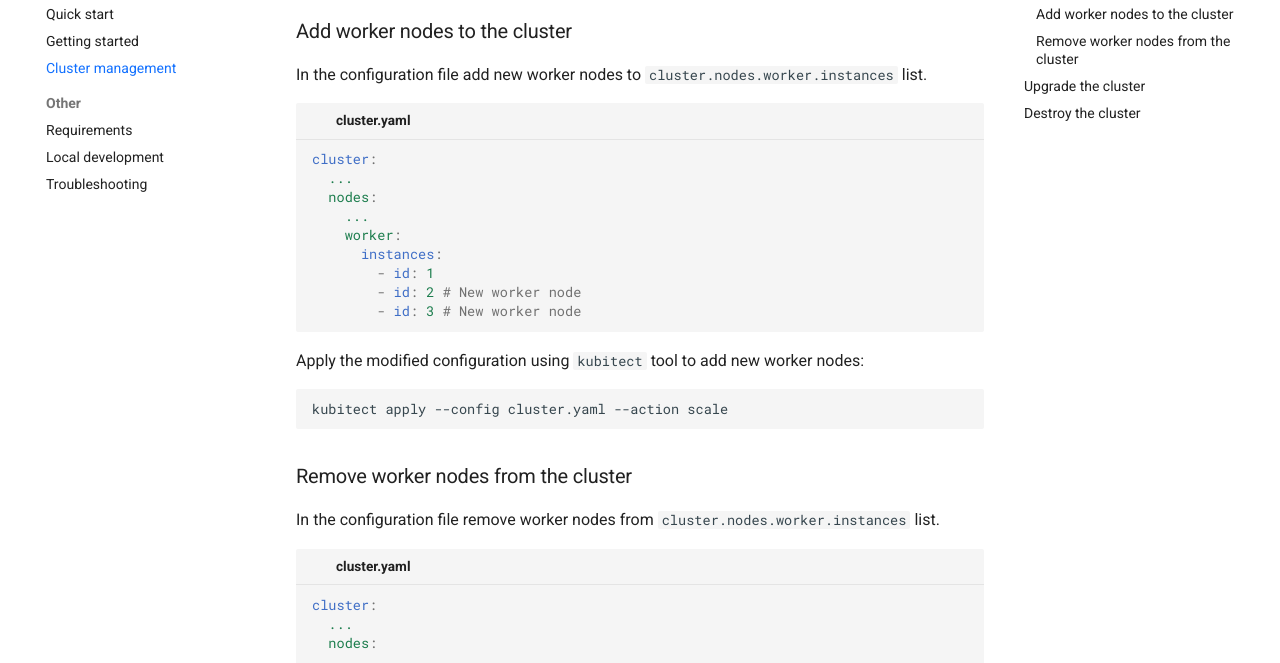
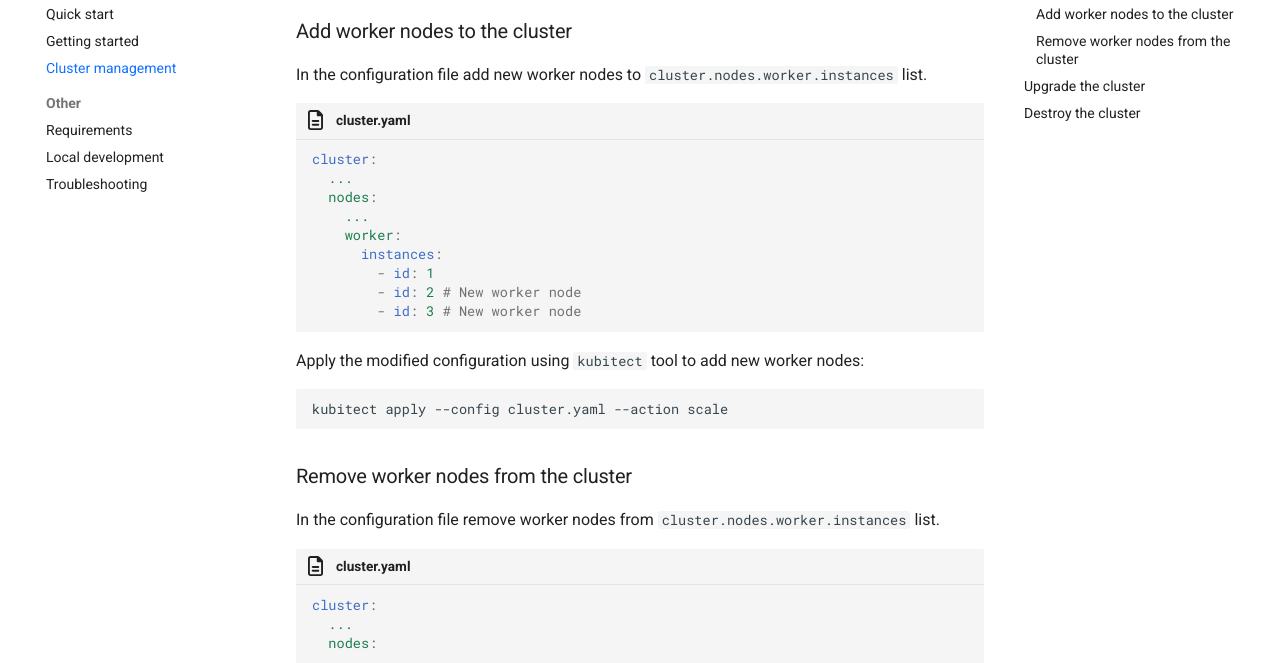
Before and after one commit to MusicDin/kubitect, an MkDocs documentation site: the page built from docs/user-guide/cluster-management.md, in a window 1280 px wide and 1400 px high, scrolled down 712 px. Shown: the part 150-813 px from the top of the window. Built offline with MkDocs 1.6.1 and Material for MkDocs 9.7.7, drawn with Linux system fonts in a browser that asks for light colours; comment, search, counter and statistics services are not loaded; the version menu is left out.

Commit message:
Fix icon path in css

```diff
--- a/docs/theme/assets/stylesheets/style.css
+++ b/docs/theme/assets/stylesheets/style.css
@@ -251,8 +251,8 @@
     height: 1.5em;
     width: 1.5em;
     background-color: var(--md-default-fg-color);
-    -webkit-mask-image: url("../assets/images/icon_file-lines.svg");
-    mask-image: url("../assets/images/icon_file-lines.svg");
+    -webkit-mask-image: url("../images/icon_file-lines.svg");
+    mask-image: url("../images/icon_file-lines.svg");
     -webkit-mask-repeat: no-repeat;
     mask-repeat: no-repeat;
     -webkit-mask-size: contain;
```
